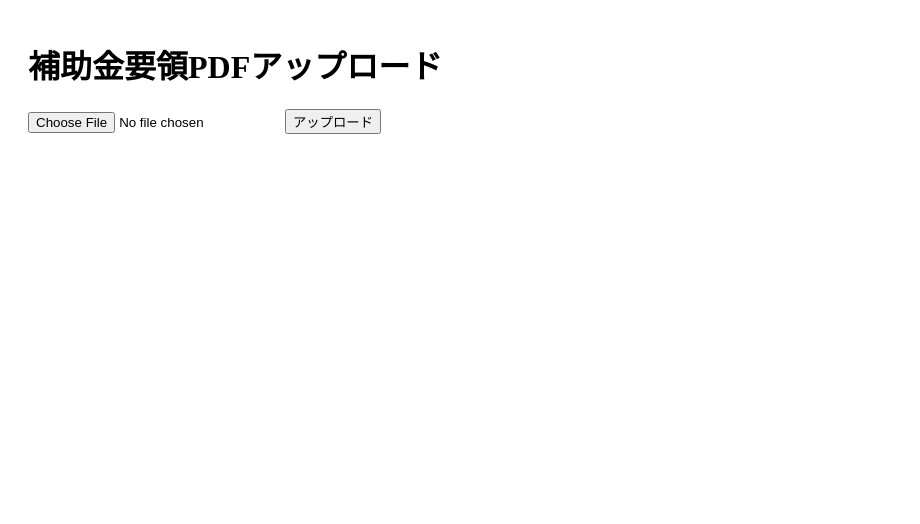
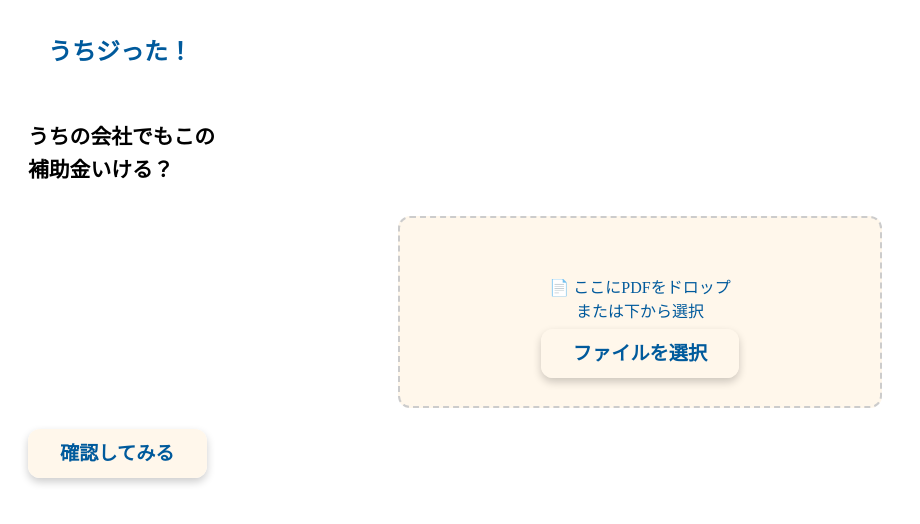
Before and after one commit to oonotaku/hojotta-app, a FastAPI app: page / in a window 1280 px wide. Shown: the part 69-593 px from the top of the page, without its empty margins (0-920 px from the left). Run offline with FastAPI, Linux system fonts and the light colour scheme; a user stored in the database is signed in.

Commit message:
インデックスを変更ドラッグアンドスクロール

```diff
--- a/app/templates/index.html
+++ b/app/templates/index.html
@@ -1,96 +1,111 @@
 {% extends "base.html" %}
-{% block title %}トップページ{% endblock %}
+{% block title %}ホジョッタ！| モックトップ{% endblock %}
 {% block content %}
-<h1>補助金要領PDFアップロード</h1>
+<style>
+  .bubble {
+    background: white;
+    color: #005a9c;
+    padding: 12px 20px;
+    border-radius: 20px;
+    font-size: 1.5rem;
+    font-weight: bold;
+    margin-bottom: 20px;
+    display: inline-block;
+  }
 
-<!-- 🔔 モーダル（ファイルアプリから選んでね） -->
-<div id="fileHintModal" style="display:none; position:fixed; top:30%; left:50%; transform:translate(-50%, -50%); background:#fff; padding:20px; border-radius:8px; box-shadow:0 2px 10px rgba(0,0,0,0.2); z-index:2000; max-width:90%; text-align:center;">
+  .main-text {
+    font-size: 1.3rem;
+    font-weight: bold;
+    margin-bottom: 30px;
+    line-height: 1.6;
+  }
+
+  .btn {
+    background-color: #fff7eb;
+    color: #005a9c;
+    padding: 14px 32px;
+    border: none;
+    border-radius: 12px;
+    font-size: 1.2rem;
+    font-weight: bold;
+    text-decoration: none;
+    box-shadow: 0 4px 8px rgba(0,0,0,0.2);
+  }
+
+  #drop-area {
+    background-color: #fff7eb;
+    color: #005a9c;
+    border: 2px dashed #ccc;
+    border-radius: 12px;
+    width: 90%;
+    max-width: 400px;
+    padding: 40px;
+    margin: 30px auto;
+    font-size: 1rem;
+    text-align: center;
+  }
+
+  #fileElem {
+    display: none;
+  }
+
+  #fileHintModal {
+    display: none;
+    position: fixed;
+    top: 30%;
+    left: 50%;
+    transform: translate(-50%, -50%);
+    background: #fff;
+    color: #333;
+    padding: 20px;
+    border-radius: 8px;
+    box-shadow: 0 2px 10px rgba(0,0,0,0.2);
+    z-index: 2000;
+    max-width: 90%;
+    text-align: center;
+  }
+</style>
+
+<div class="bubble">うちジった！</div>
+<p class="main-text">うちの会社でもこの<br>補助金いける？</p>
+
+<div id="drop-area">
+  <p>📄 ここにPDFをドロップ<br>または下から選択</p>
+  <input type="file" id="fileElem" name="file" accept="application/pdf,image/*">
+  <label for="fileElem" class="btn">ファイルを選択</label>
+</div>
+
+<a href="check.html" class="btn" style="margin-top: 40px;">確認してみる</a>
+
+<div id="fileHintModal">
   <p style="margin-bottom:10px;">📄 PDFファイルは「ファイルアプリ」や「ドライブ」から選択してください。</p>
   <button onclick="document.getElementById('fileHintModal').style.display='none'">OK</button>
 </div>
 
-<form action="/upload" method="post" enctype="multipart/form-data">
-  <input type="file" name="file" accept="application/pdf,image/*" required>
-  <button type="submit">アップロード</button>
-</form>
+<script>
+  const dropArea = document.getElementById("drop-area");
+  const fileInput = document.getElementById("fileElem");
+  const hintModal = document.getElementById("fileHintModal");
 
-{% if filename %}
-  <h2>ファイル名: {{ filename }}</h2>
-  <h3>GPTによる解析結果:</h3>
-  <pre>{{ result }}</pre>
-  <button id="openChatBtn">💬 質問はこちら</button>
-{% endif %}
+  dropArea.addEventListener("dragover", (e) => {
+    e.preventDefault();
+    dropArea.style.backgroundColor = "#ffeecc";
+  });
 
-<!-- モーダルウィンドウ（LINE風チャット） -->
-<div id="chatModal" class="modal" style="display:none; position:fixed; top:0; left:0; width:100%; height:100%; background: rgba(0,0,0,0.5); z-index:1000;">
-  <div style="background:#fff; padding:20px; margin:5% auto; width:90%; max-width:600px; border-radius:8px;">
-    <span id="closeChatModal" style="float:right; cursor:pointer;">❌</span>
-    <h3>AIチャット</h3>
+  dropArea.addEventListener("dragleave", (e) => {
+    dropArea.style.backgroundColor = "#fff7eb";
+  });
 
-    <div id="chatWindow" style="height:300px; overflow-y:auto; border:1px solid #ccc; padding:10px; margin-bottom:10px;">
-      <!-- 吹き出しがここに追加される -->
-    </div>
-
-    <form id="chatForm">
-      <textarea id="userQuestion" rows="3" style="width:100%;" placeholder="AIに質問してみよう" required></textarea><br>
-      <button type="submit">送信</button>
-    </form>
-  </div>
-</div>
-
-<script>
-  const openBtn = document.getElementById("openChatBtn");
-  const modal = document.getElementById("chatModal");
-  const closeBtn = document.getElementById("closeChatModal");
-  const chatWindow = document.getElementById("chatWindow");
-
-  if (openBtn) openBtn.onclick = () => modal.style.display = "block";
-  if (closeBtn) closeBtn.onclick = () => modal.style.display = "none";
-
-  const chatForm = document.getElementById("chatForm");
-  if (chatForm) {
-    chatForm.onsubmit = async (e) => {
-      e.preventDefault();
-      const question = document.getElementById("userQuestion").value;
-
-      // ユーザー吹き出し
-      const userBubble = document.createElement("div");
-      userBubble.innerHTML = `<div style="text-align:right;"><div style="display:inline-block; background:#DCF8C6; padding:10px; border-radius:10px; margin:5px;">${question}</div></div>`;
-      chatWindow.appendChild(userBubble);
-      chatWindow.scrollTop = chatWindow.scrollHeight;
-
-      try {
-        const response = await fetch("/chat", {
-          method: "POST",
-          headers: { "Content-Type": "application/json" },
-          body: JSON.stringify({ question })
-        });
-
-        const data = await response.json();
-        const aiAnswer = data.answer || "（AIの回答が取得できませんでした）";
-
-        // AI吹き出し
-        const aiBubble = document.createElement("div");
-        aiBubble.innerHTML = `<div style="text-align:left;"><div style="display:inline-block; background:#F1F0F0; padding:10px; border-radius:10px; margin:5px;">${aiAnswer}</div></div>`;
-        chatWindow.appendChild(aiBubble);
-        chatWindow.scrollTop = chatWindow.scrollHeight;
-
-      } catch (error) {
-        const errorBubble = document.createElement("div");
-        errorBubble.innerHTML = `<div style="text-align:left;"><div style="display:inline-block; background:#F8D7DA; padding:10px; border-radius:10px; margin:5px; color:#721c24;">エラーが発生しました</div></div>`;
-        chatWindow.appendChild(errorBubble);
-      }
-
-      document.getElementById("userQuestion").value = "";
-    };
-  }
-  const fileInput = document.querySelector('input[type="file"]');
-  const hintModal = document.getElementById("fileHintModal");
+  dropArea.addEventListener("drop", (e) => {
+    e.preventDefault();
+    dropArea.style.backgroundColor = "#fff7eb";
+    fileInput.files = e.dataTransfer.files;
+    alert("ファイルを受け取りました！（アップロードはまだ行いません）");
+  });
 
   if (fileInput && hintModal) {
     fileInput.addEventListener("click", () => {
       hintModal.style.display = "block";
-      // 5秒後に自動で閉じる（任意）
       setTimeout(() => {
         hintModal.style.display = "none";
       }, 5000);
```
